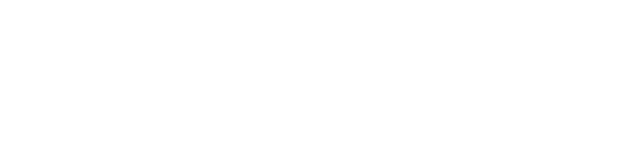
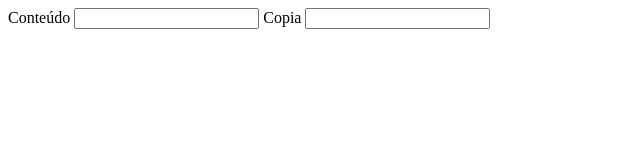
Before and after one commit to AndrssBarros/atividade, a plain HTML site: page at2.html in a window 1280 px wide. Shown: the whole page, without its empty margins (0-640 px from the left). Drawn offline with Linux system fonts and the light colour scheme.

Commit message:
Update at2.html

```diff
--- a/at2.html
+++ b/at2.html
@@ -1,15 +1,29 @@
 <!--Nas atividades seguintes:
 Use uma página HTML e um arquivo de scripts
 Use o evento onsubmit do formulário e uma função de validação que retorne true ou false
-Utilize uma página qualquer como action do formulário
+Utilize uma página qualquer como action do formulário-->
+<!DOCTYPE html>
+<html>
+<body>
+    <script>
+        function copiaInput() {
+            var conteudo = document.getElementById("conteudo").value;
+            // Forma 1
+            // var copia = document.getElementById("copia");
+            // copia.value = conteudo;
 
-Copie o valor de um campo texto para outro caso o campo de origem não esteja vazio.
-Use o evento on blur do campo de origem Valide um campo senha de acordo com seu tamanho:
-< 3: segurança fraca
-Entre 3 e 5: segurança média
->= 6: segurança forte
-Valide se dois campos do tipo password são idênticos
-Valide 3 campos texto que representem dia, mês e ano:
-Dia: entre 1 e 31
-Mês: entre 1 e 12
-Ano: > 1949-->
+            // Forma 2
+            document.getElementById("copia").value = conteudo;
+        }
+    </script>
+
+    <form action="">
+        <label for="conteudo">Conteúdo</label>
+        <input type="text" id="conteudo" name="conteudo" onblur="copiaInput()">
+
+        <label for="copia">Copia</label>
+        <input type="text" id="copia" name="copia">
+    </form>
+
+</body>
+</html>
```
